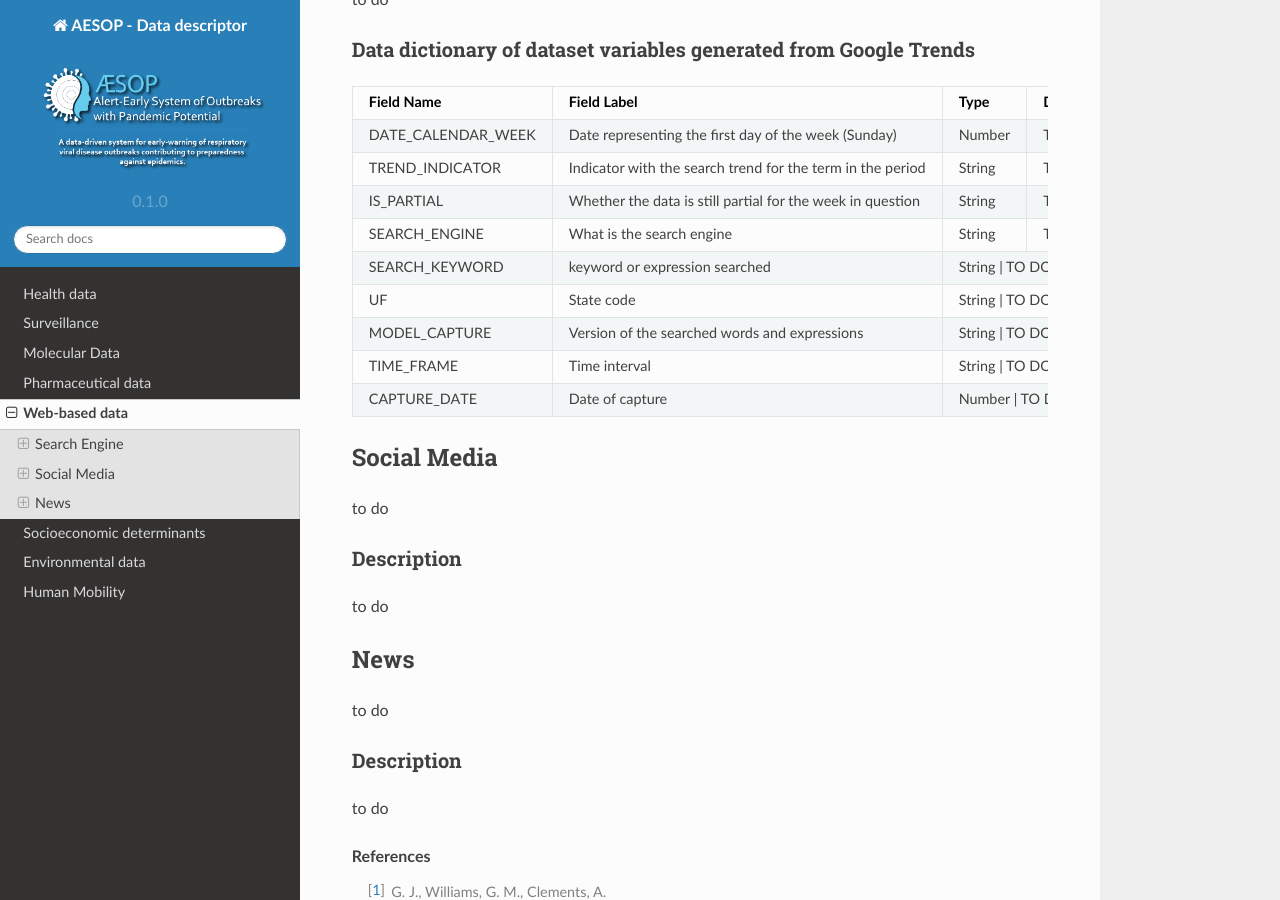
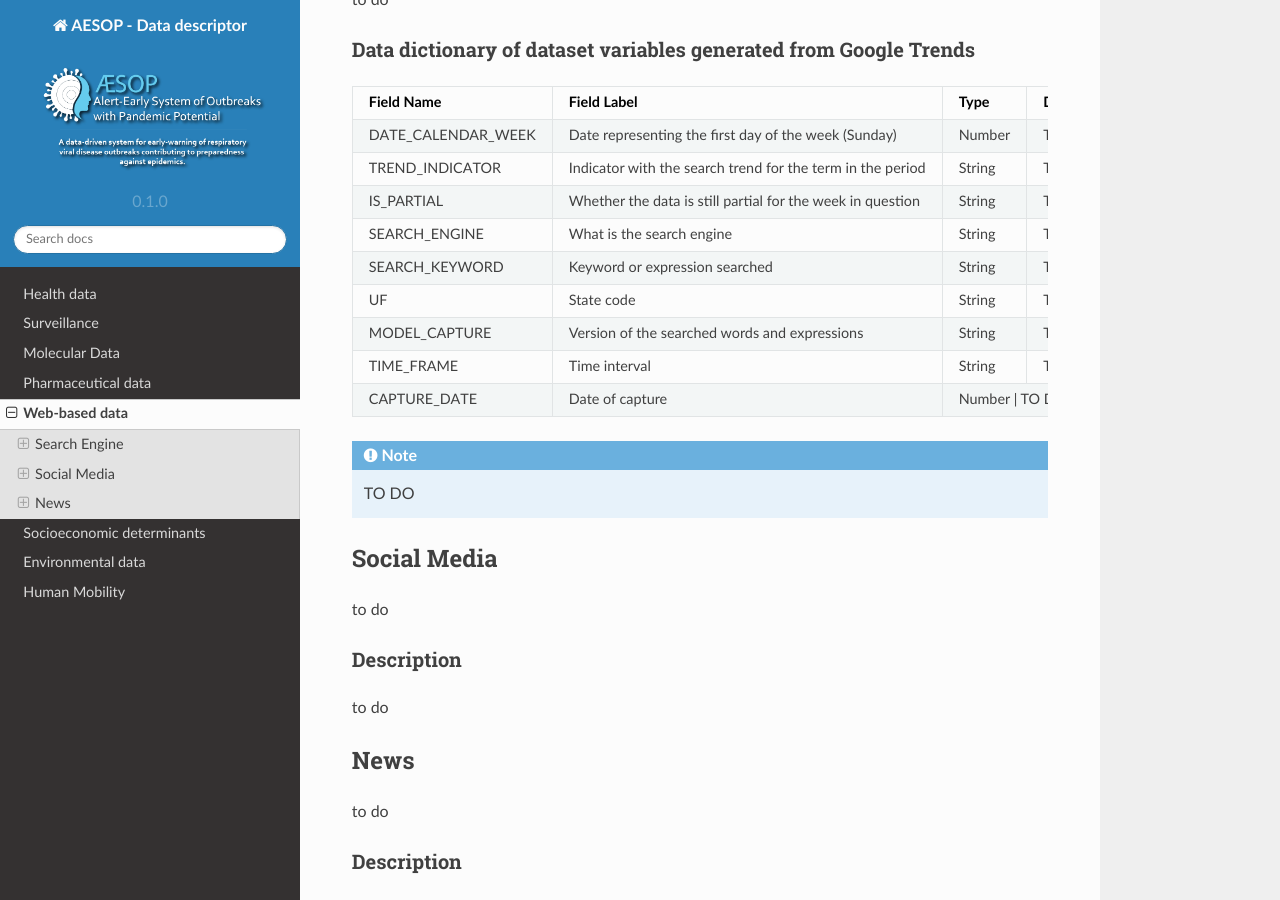
Before and after one commit to cidacslab/AESOP-Data-Documentation, a Sphinx documentation site: the page built from docs/source/web_based.rst, in a window 1280 px wide and 900 px high, scrolled down 518 px. Built offline with Sphinx 7.4.7 and the Read the Docs theme 2.0.0, drawn with Linux system fonts in a browser that asks for light colours.

Commit message:
Update web_based.rst

```diff
--- a/docs/source/web_based.rst
+++ b/docs/source/web_based.rst
@@ -25,16 +25,22 @@ Data dictionary of dataset variables generated from Google Trends
 +---------------------+-------------------------------------------------------------+------------+------------------------------------------+
 | SEARCH_ENGINE       | What is the search engine                                   | String     | TO DO                                    |
 +---------------------+-------------------------------------------------------------+------------+------------------------------------------+
-| SEARCH_KEYWORD      | keyword or expression searched                              | String     | TO DO                                    |
-+---------------------+-------------------------------------------------------------+-------------------------------------------------------+
+| SEARCH_KEYWORD      | Keyword or expression searched                              | String     | TO DO                                    |
++---------------------+-------------------------------------------------------------+------------+------------------------------------------+
 | UF                  | State code                                                  | String     | TO DO                                    |
-+---------------------+-------------------------------------------------------------+-------------------------------------------------------+
++---------------------+-------------------------------------------------------------+------------+------------------------------------------+
 | MODEL_CAPTURE       | Version of the searched words and expressions               | String     | TO DO                                    |
 +---------------------+-------------------------------------------------------------+------------+------------------------------------------+
 | TIME_FRAME          | Time interval                                               | String     | TO DO                                    |
-+---------------------+-------------------------------------------------------------+-------------------------------------------------------+
++---------------------+-------------------------------------------------------------+------------+------------------------------------------+
 | CAPTURE_DATE        | Date of capture                                             | Number     | TO DO                                    |
 +---------------------+-------------------------------------------------------------+-------------------------------------------------------+
+
+
+.. note::
+
+  TO DO
+
 
 
 Social Media
```
